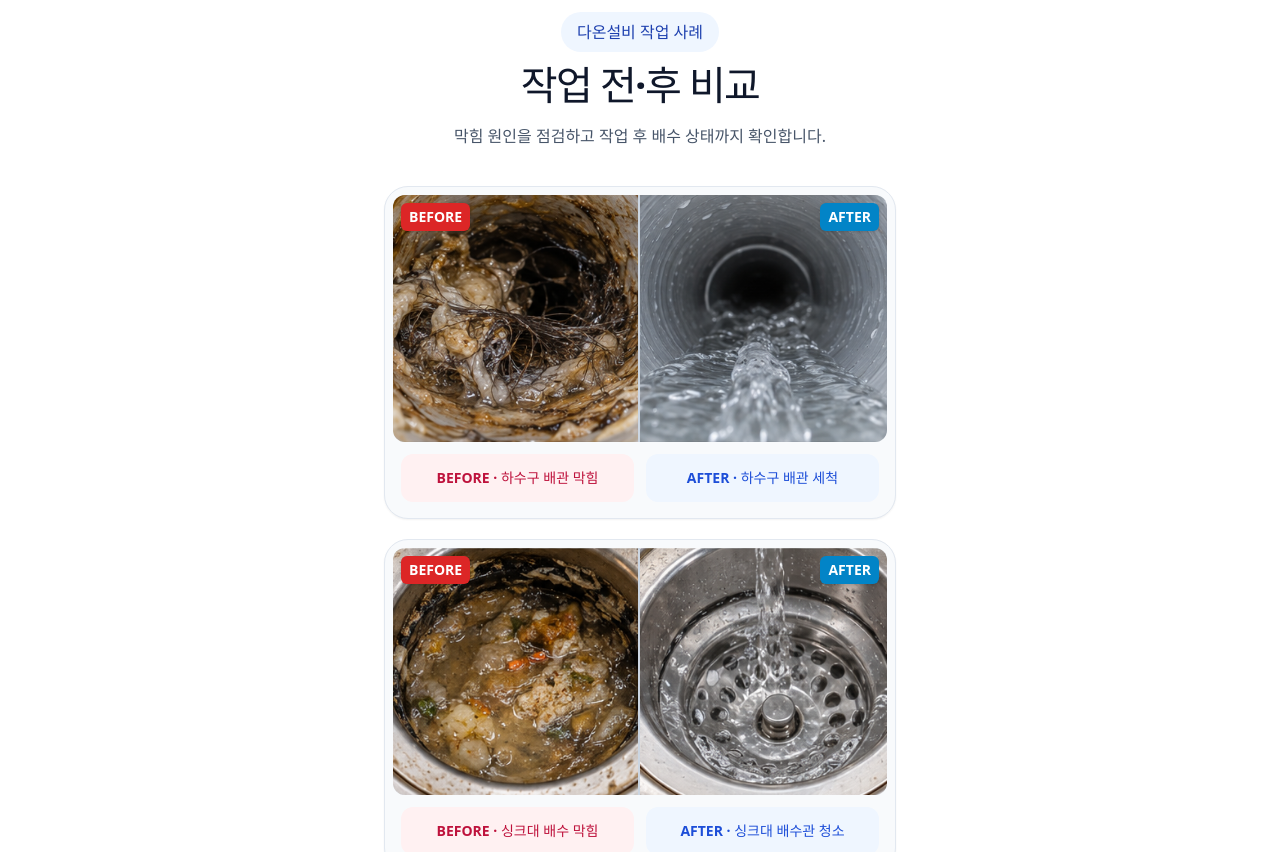
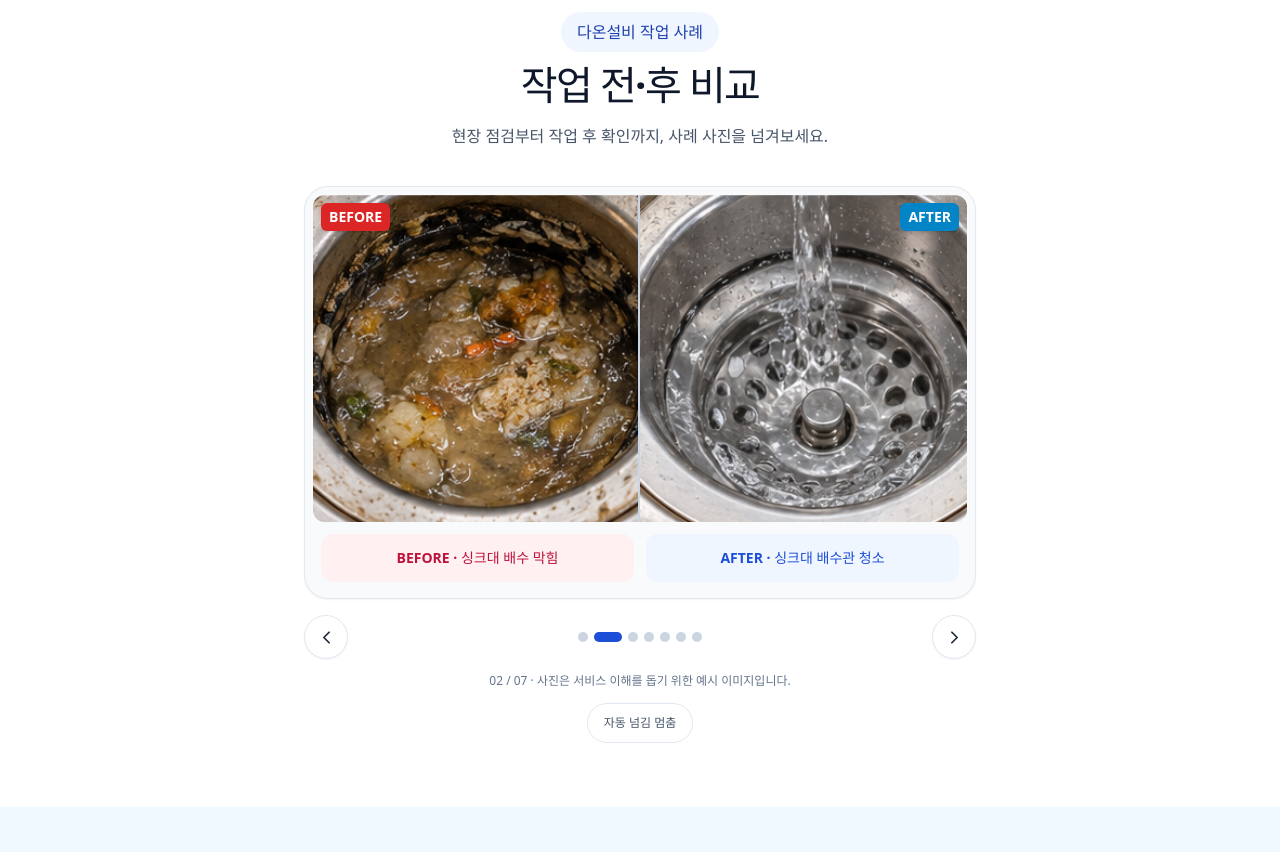
Before and after one commit to mrjohnny1215/daon, a React (Vite) app: page / in a window 1280 px wide. Shown: the part 2680-3532 px from the top of the page. Built offline with nearby package versions, Linux system fonts and the light colour scheme; no server answers.

Commit message:
Add slideshow to work examples

```diff
--- a/src/App.jsx
+++ b/src/App.jsx
@@ -1,6 +1,7 @@
 import {
   ArrowRight,
   Check,
+  ChevronLeft,
   ChevronRight,
   Droplets,
   FileCheck2,
@@ -49,6 +50,13 @@ const workCases = [
   { before: '/img/work-example-drain-before.png', after: '/img/work-example-drain-after.png', title: '하수구 배관 세척', beforeLabel: '하수구 배관 막힘', afterLabel: '하수구 배관 세척' },
   { before: '/img/work-example-sink-before.png', after: '/img/work-example-sink-after.png', title: '싱크대 배수관 청소', beforeLabel: '싱크대 배수 막힘', afterLabel: '싱크대 배수관 청소' },
   { before: '/img/work-example-bathroom-before.png', after: '/img/work-example-bathroom-after.png', title: '욕실 배수구 정리', beforeLabel: '욕실 배수구 막힘', afterLabel: '욕실 배수구 청소' },
+]
+
+const workProcessSlides = [
+  { image: '/img/process_intake.png', title: '전화 상담 및 접수', label: '상담 과정 예시', alt: '배관 문제 상담 내용을 기록하는 설비 기사' },
+  { image: '/img/process_inspection.png', title: '배관 내시경 점검', label: '현장 점검 예시', alt: '내시경 장비로 배관 안쪽을 점검하는 설비 기사' },
+  { image: '/img/process_estimate.png', title: '점검 결과와 작업 안내', label: '작업 안내 예시', alt: '점검 결과를 고객에게 설명하는 설비 기사' },
+  { image: '/img/process_completion.png', title: '작업 후 배수 확인', label: '완료 확인 예시', alt: '작업 후 변기 배수 상태를 확인하는 설비 기사' },
 ]
 
 const processImages = [
@@ -196,29 +204,83 @@ function ServiceGrid() {
 }
 
 function BeforeAfter() {
+  const slides = [
+    ...workCases.map((workCase) => ({ type: 'comparison', ...workCase })),
+    ...workProcessSlides.map((slide) => ({ type: 'photo', ...slide })),
+  ]
+  const [activeSlide, setActiveSlide] = useState(0)
+  const [isPlaying, setIsPlaying] = useState(true)
+  const [isHovering, setIsHovering] = useState(false)
+
+  useEffect(() => {
+    if (!isPlaying || isHovering || window.matchMedia('(prefers-reduced-motion: reduce)').matches) return undefined
+    const timer = window.setInterval(() => setActiveSlide((current) => (current + 1) % slides.length), 6000)
+    return () => window.clearInterval(timer)
+  }, [isHovering, isPlaying, slides.length])
+
+  const showSlide = (index) => setActiveSlide((index + slides.length) % slides.length)
+  const currentSlide = slides[activeSlide]
+
   return (
     <section id="work" className="scroll-mt-20 bg-white px-4 py-10 sm:px-7 sm:py-16">
       <div className="mx-auto max-w-5xl">
-        <SectionHeading eyebrow="다온설비 작업 사례" title="작업 전·후 비교" description="막힘 원인을 점검하고 작업 후 배수 상태까지 확인합니다." />
-        <div className="mx-auto mt-5 grid max-w-lg gap-4 sm:mt-6 sm:gap-5">
-          {workCases.map(({ before, after, title, beforeLabel, afterLabel }) => (
-            <figure key={title} className="overflow-hidden rounded-2xl border border-slate-200 bg-slate-50 p-1.5 shadow-sm sm:rounded-3xl sm:p-2">
+        <SectionHeading eyebrow="다온설비 작업 사례" title="작업 전·후 비교" description="현장 점검부터 작업 후 확인까지, 사례 사진을 넘겨보세요." />
+        <div
+          className="mx-auto mt-5 max-w-2xl sm:mt-6"
+          role="region"
+          aria-roledescription="캐러셀"
+          aria-label="다온설비 작업 및 서비스 사례 사진"
+          onMouseEnter={() => setIsHovering(true)}
+          onMouseLeave={() => setIsHovering(false)}
+        >
+          <figure className="overflow-hidden rounded-2xl border border-slate-200 bg-slate-50 p-1.5 shadow-sm sm:rounded-3xl sm:p-2">
+            {currentSlide.type === 'comparison' ? (
+              <>
                 <div className="grid grid-cols-2 overflow-hidden rounded-xl bg-slate-200">
                   <div className="relative aspect-square border-r-2 border-slate-300">
-                  <img src={before} alt={`${beforeLabel} 작업 전 예시`} width="760" height="760" loading="lazy" decoding="async" className="block h-full w-full object-cover" />
+                    <img src={currentSlide.before} alt={`${currentSlide.beforeLabel} 작업 전 예시`} width="760" height="760" loading="lazy" decoding="async" className="block h-full w-full object-cover" />
                     <span className="absolute left-2 top-2 rounded-md bg-red-600 px-2 py-1 text-xs font-black text-white shadow sm:text-sm">BEFORE</span>
                   </div>
                   <div className="relative aspect-square">
-                  <img src={after} alt={`${afterLabel} 작업 후 예시`} width="760" height="760" loading="lazy" decoding="async" className="block h-full w-full object-cover" />
+                    <img src={currentSlide.after} alt={`${currentSlide.afterLabel} 작업 후 예시`} width="760" height="760" loading="lazy" decoding="async" className="block h-full w-full object-cover" />
                     <span className="absolute right-2 top-2 rounded-md bg-sky-600 px-2 py-1 text-xs font-black text-white shadow sm:text-sm">AFTER</span>
                   </div>
                 </div>
                 <figcaption className="grid grid-cols-2 gap-2 px-1.5 pb-1 pt-2 sm:gap-3 sm:px-2 sm:pb-2 sm:pt-3">
-                <span className="flex min-h-11 items-center justify-center break-keep rounded-xl bg-rose-50 px-1.5 py-2 text-center text-[10px] font-black leading-tight text-rose-700 sm:min-h-12 sm:text-sm">BEFORE · {beforeLabel}</span>
-                <span className="flex min-h-11 items-center justify-center break-keep rounded-xl bg-blue-50 px-1.5 py-2 text-center text-[10px] font-black leading-tight text-blue-700 sm:min-h-12 sm:text-sm">AFTER · {afterLabel}</span>
+                  <span className="flex min-h-11 items-center justify-center break-keep rounded-xl bg-rose-50 px-1.5 py-2 text-center text-[10px] font-black leading-tight text-rose-700 sm:min-h-12 sm:text-sm">BEFORE · {currentSlide.beforeLabel}</span>
+                  <span className="flex min-h-11 items-center justify-center break-keep rounded-xl bg-blue-50 px-1.5 py-2 text-center text-[10px] font-black leading-tight text-blue-700 sm:min-h-12 sm:text-sm">AFTER · {currentSlide.afterLabel}</span>
                 </figcaption>
+              </>
+            ) : (
+              <>
+                <div className="relative aspect-[3/2] overflow-hidden rounded-xl bg-slate-200">
+                  <img src={currentSlide.image} alt={currentSlide.alt} width="764" height="508" loading="lazy" decoding="async" className="block h-full w-full object-cover" />
+                  <span className="absolute bottom-3 left-3 rounded-full bg-blue-700 px-3 py-1.5 text-xs font-black text-white shadow sm:bottom-4 sm:left-4 sm:text-sm">{currentSlide.label}</span>
+                </div>
+                <figcaption className="px-2 py-3 text-center text-sm font-black text-slate-800 sm:text-base">{currentSlide.title}</figcaption>
+              </>
+            )}
           </figure>
+
+          <div className="mt-4 flex items-center justify-between gap-3">
+            <button type="button" onClick={() => showSlide(activeSlide - 1)} className="grid size-11 shrink-0 place-items-center rounded-full border border-slate-200 bg-white text-slate-800 shadow-sm transition hover:bg-sky-50" aria-label="이전 사진">
+              <ChevronLeft size={21} />
+            </button>
+            <div className="flex min-w-0 flex-1 items-center justify-center gap-1.5" aria-label={`${activeSlide + 1} / ${slides.length}번째 사진`}>
+              {slides.map((slide, index) => (
+                <button key={slide.title} type="button" onClick={() => showSlide(index)} className={`h-2.5 rounded-full transition-all ${index === activeSlide ? 'w-7 bg-blue-700' : 'w-2.5 bg-slate-300 hover:bg-blue-300'}`} aria-label={`${index + 1}번째 사진 보기`} aria-current={index === activeSlide ? 'true' : undefined} />
               ))}
+            </div>
+            <button type="button" onClick={() => showSlide(activeSlide + 1)} className="grid size-11 shrink-0 place-items-center rounded-full border border-slate-200 bg-white text-slate-800 shadow-sm transition hover:bg-sky-50" aria-label="다음 사진">
+              <ChevronRight size={21} />
+            </button>
+          </div>
+          <p className="mt-3 text-center text-xs leading-5 text-slate-500">{String(activeSlide + 1).padStart(2, '0')} / {String(slides.length).padStart(2, '0')} · 사진은 서비스 이해를 돕기 위한 예시 이미지입니다.</p>
+          <div className="mt-3 flex justify-center">
+            <button type="button" onClick={() => setIsPlaying((playing) => !playing)} className="min-h-10 rounded-full border border-slate-200 bg-white px-4 text-xs font-bold text-slate-600 transition hover:bg-slate-50" aria-label={isPlaying ? '자동 넘김 일시정지' : '자동 넘김 재생'}>
+              {isPlaying ? '자동 넘김 멈춤' : '자동 넘김 재생'}
+            </button>
+          </div>
         </div>
       </div>
     </section>
```
Lines whose indentation alone changed are shown as unchanged.
